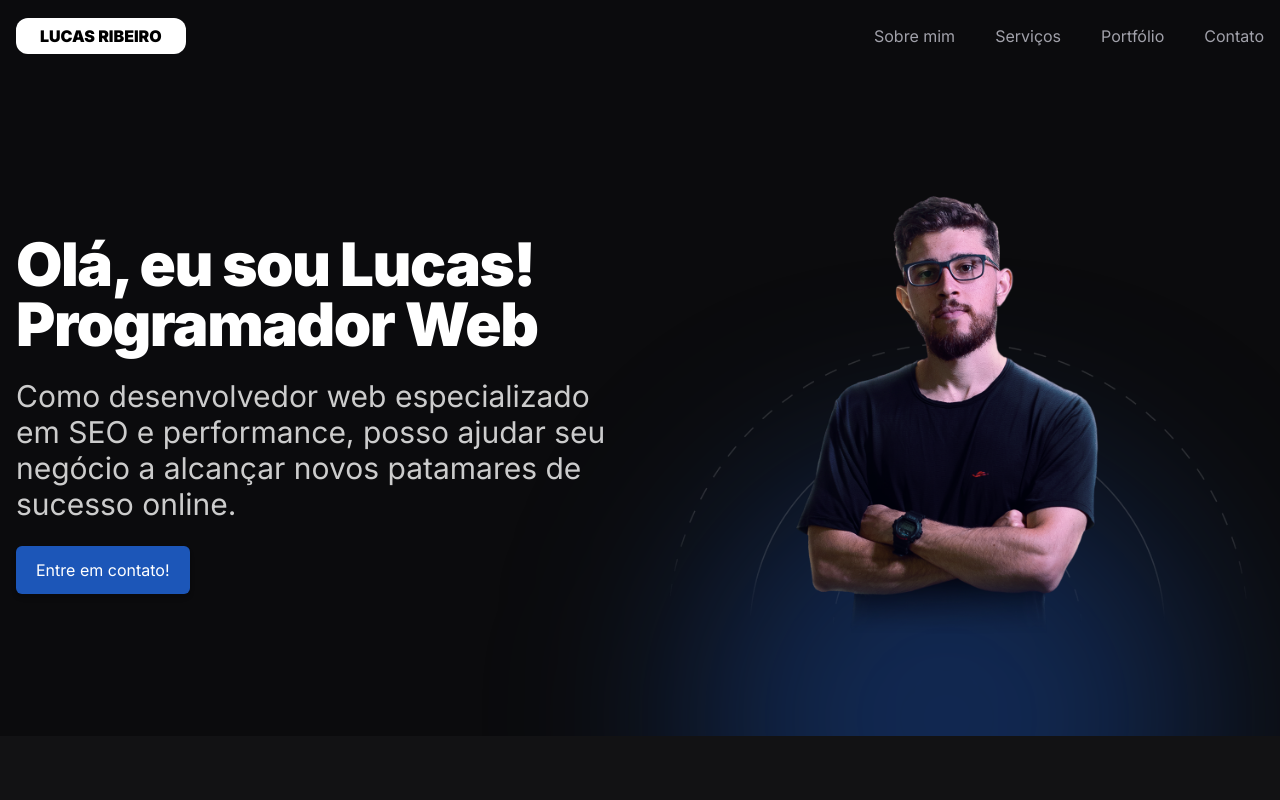
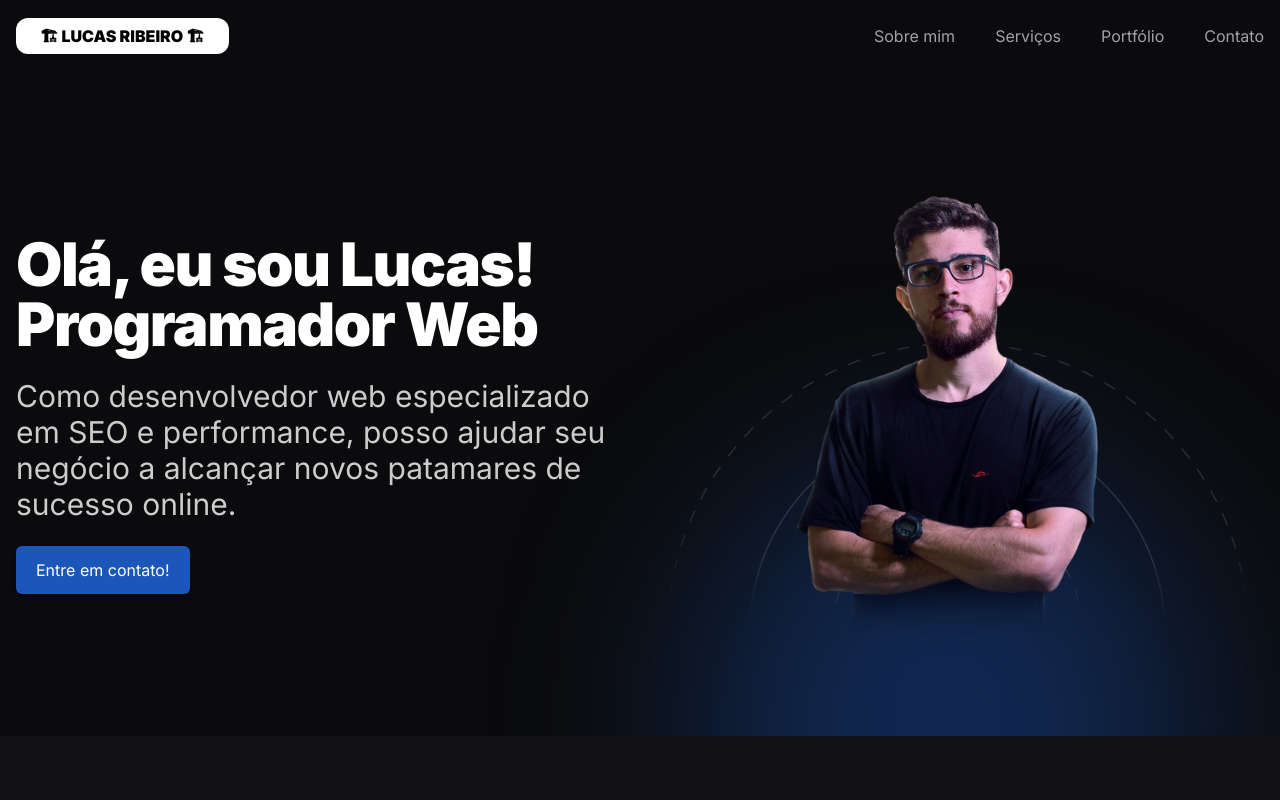
Before and after one commit to lucasrpribeiro/lucasribeiro.dev, an Astro site: page / in a window 1280 px wide. Shown: the top 800 px of the page. Built offline with nearby package versions, Linux system fonts and the light colour scheme; Astro itself is replaced by a stand-in of ours.

Commit message:
style: prov logo

```diff
--- a/src/components/vue/HeroSection.vue
+++ b/src/components/vue/HeroSection.vue
@@ -29,8 +29,9 @@ const navigation = [
                     <span class="sr-only">Lucas Ribeiro - Web Developer</span>
                     <span
                       class="h-8 sm:h-10 text-black bg-white rounded-xl py-2 px-6 font-black uppercase"
-                      >Lucas <span class="hidden lg:inline">Ribeiro</span></span
-                    >
+                      >🏗 Lucas <span class="hidden lg:inline">Ribeiro 🏗</span>
+                    </span>
+
                     <!-- <img
                       class="h-8 w-auto sm:h-10"
                       src="https://tailwindui.com/img/logos/mark.svg?color=indigo&shade=600"
@@ -80,8 +81,9 @@ const navigation = [
                   <div>
                     <span
                       class="h-8 sm:h-10 text-black bg-white rounded-xl py-2 px-6 font-black uppercase"
-                      >Lucas <span class="hidden lg:inline">Ribeiro</span></span
-                    >
+                      >🏗 Lucas <span class="hidden lg:inline">Ribeiro 🏗</span>
+                    </span>
+
                     <!-- <img
                       class="h-8 w-auto"
                       src="https://tailwindui.com/img/logos/mark.svg?color=indigo&shade=600"
--- a/src/components/vue/TheFooter.vue
+++ b/src/components/vue/TheFooter.vue
@@ -31,8 +31,8 @@ const links = [
       >
         <span
           class="h-8 sm:h-10 text-black bg-white rounded-xl py-2 px-6 font-black uppercase"
-          >Lucas <span class="hidden lg:inline">Ribeiro</span></span
-        >
+          >🏗 Lucas <span class="hidden lg:inline">Ribeiro 🏗</span>
+        </span>
         <!-- <img src="" alt="Lucas Ribeiro logo" class="bg-white w-20 h-11" /> -->
         <span class="text-center"
           >2023 © Lucas Ribeiro. Todos os direitos reservados.</span
```
